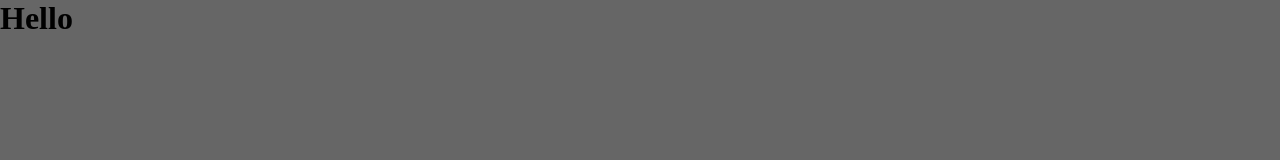
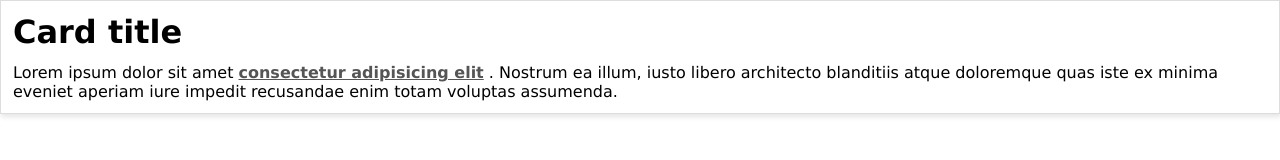
Before and after one commit to systemry420/sass-library, a website: page index.html in a window 1280 px wide. Drawn offline with Linux system fonts and the light colour scheme.

Commit message:
card component

```diff
--- a/index.html
+++ b/index.html
@@ -8,6 +8,18 @@
     <title>Sass Library</title>
 </head>
 <body>
-    <h1>Hello</h1>
+    <!-- colors -->
+    <!-- fonts -->
+    <!-- buttons -->
+    <!-- cards -->
+    <div class="card">
+        <h1 class="card-title">Card title</h1>
+        <p class="card-body">
+            Lorem ipsum dolor sit amet <a href="http://" target="_blank" rel="noopener noreferrer">consectetur adipisicing elit</a> . Nostrum ea illum, iusto libero architecto blanditiis atque doloremque quas iste ex minima eveniet aperiam iure impedit recusandae enim totam voluptas assumenda.
+        </p>
+    </div>
+
+    <!-- grid -->
+    <!-- utility -->
 </body>
 </html>
--- a/sass/_base.scss
+++ b/sass/_base.scss
@@ -2,4 +2,10 @@
     padding: 0;
     margin: 0;
     box-sizing: border-box;
+    font-family: 'Lucida Sans', 'Lucida Sans Regular', 'Lucida Grande', 'Lucida Sans Unicode', Geneva, Verdana, sans-serif;
 }
+
+a {
+    color: #555;
+    font-weight: bold;
+}
--- /dev/null
+++ b/sass/components/_card.scss
@@ -0,0 +1,19 @@
+@import '../variables';
+
+.card {
+    display: block;
+    padding: $base-padding;
+    border: $base-border-thickness solid #ddd;
+    box-shadow: $base-box-shadow;
+    font-size: $base-font-size;
+
+    .card-title {
+        padding-bottom: $base-padding;
+    }
+
+    .card-body {
+        a {
+            text-decoration: underline;
+        }
+    }
+}
--- a/sass/index.scss
+++ b/sass/index.scss
@@ -7,9 +7,6 @@
 // colors
 
 // components
+@import './components/card';
 
 // utilities
-
-body {
-    background-color: $primary;
-}
```
Also changed, not shown: styles/index.css.
